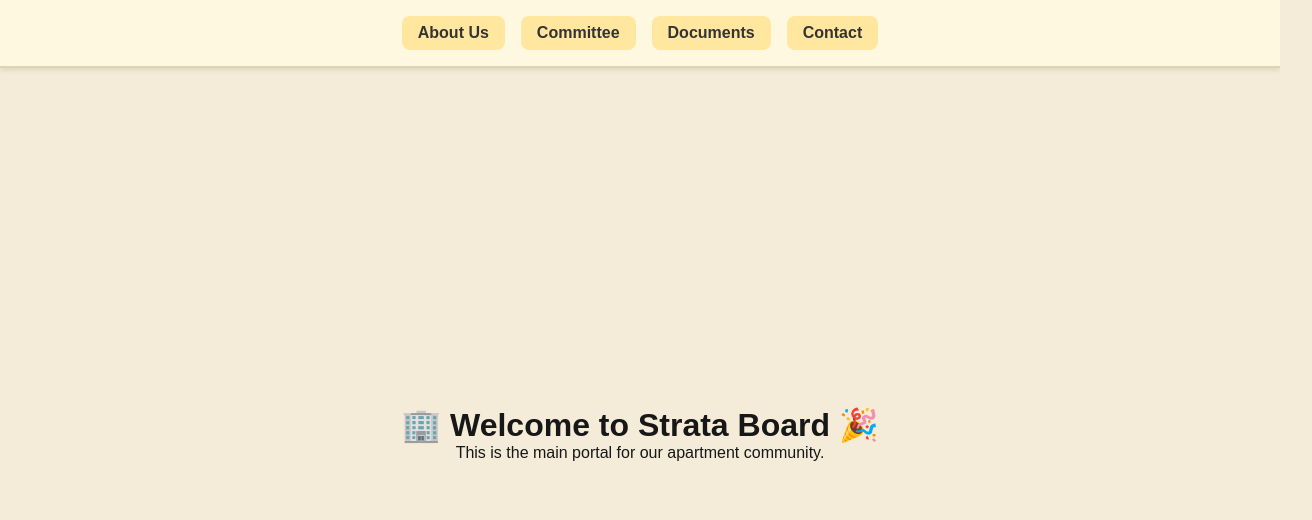
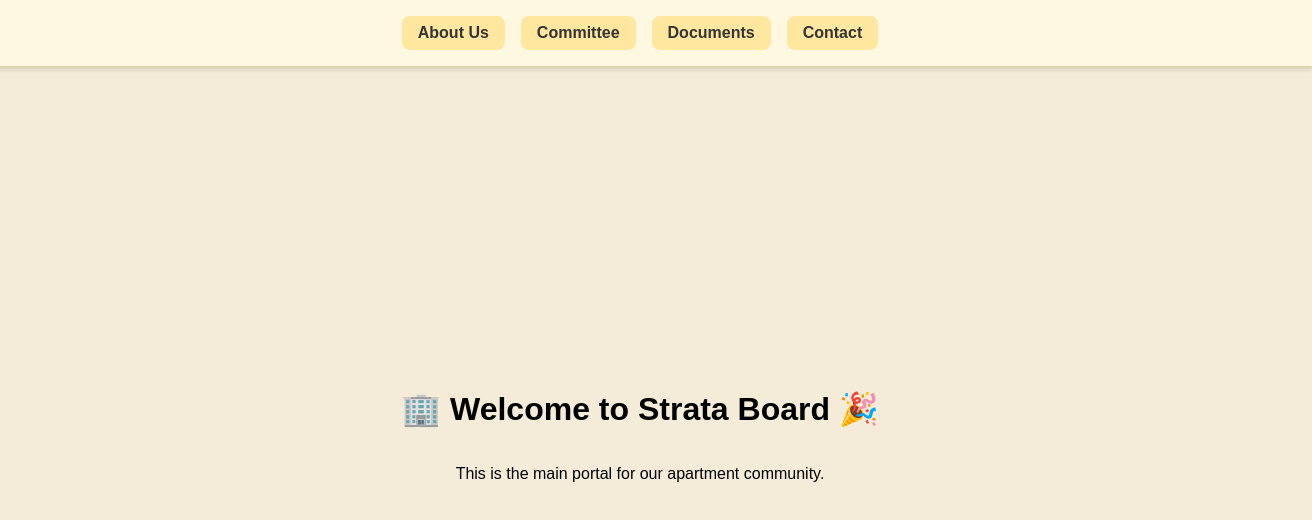
Before and after one commit to Jheng-Peng/strata-board, a Next.js app: page / in a window 1280 px wide. Shown: the top 520 px of the page, 1312 px wide, since content can reach past the window. Built offline with nearby package versions, Linux system fonts and the light colour scheme.

Commit message:
✅ Fix CSS syntax in globals.css for deployment

```diff
--- a/styles/globals.css
+++ b/styles/globals.css
@@ -1,45 +1,3 @@
-:root {
-  --background: #ffffff;
-  --foreground: #171717;
-}
-
-@media (prefers-color-scheme: dark) {
-  :root {
-    --background: #0a0a0a;
-    --foreground: #ededed;
-  }
-}
-
-html,
-body {
-  max-width: 100vw;
-  overflow-x: hidden;
-}
-
-body {
-  color: var(--foreground);
-  background: var(--background);
-  font-family: Arial, Helvetica, sans-serif;
-  -webkit-font-smoothing: antialiased;
-  -moz-osx-font-smoothing: grayscale;
-}
-
-* {
-  box-sizing: border-box;
-  padding: 0;
-  margin: 0;
-}
-
-a {
-  color: inherit;
-  text-decoration: none;
-}
-
-@media (prefers-color-scheme: dark) {
-  html {
-    color-scheme: dark;
-  }
-}
 body {
   background-color: #f4ecd8; /* 护眼卡其色背景 */
   margin: 0;
@@ -92,6 +50,7 @@
   padding: 4rem;
   text-align: center;
 }
+
 .file-link {
   color: #2c3e50;
   font-weight: 600;
@@ -103,6 +62,7 @@
   color: #c0392b;
   cursor: pointer;
 }
+
 input, textarea {
   padding: 0.5rem;
   width: 300px;
```
